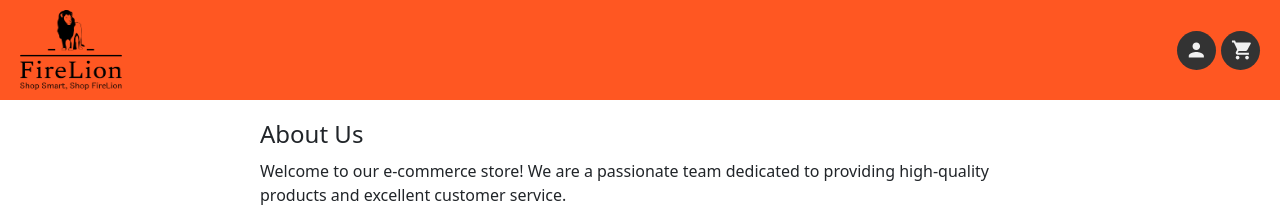
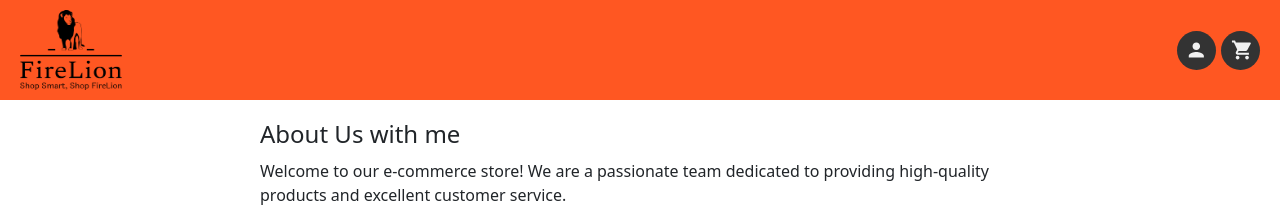
Before and after one commit to y2k-blip/e_comm_app, a React (Create React App) app: page /about in a window 1280 px wide. Shown: the top 210 px of the page. Built offline with nearby package versions, Linux system fonts and the light colour scheme.

Commit message:
Changes for about Us page

```diff
--- a/src/Components/AboutUs.tsx
+++ b/src/Components/AboutUs.tsx
@@ -4,7 +4,7 @@ import React from 'react';
 const AboutUs: React.FC = () => {
   return (
     <div className="about-us">
-      <h1>About Us</h1>
+      <h1>About Us with me</h1>
       <p>
         Welcome to our e-commerce store! We are a passionate team dedicated to providing high-quality products and excellent customer service.
       </p>
```
